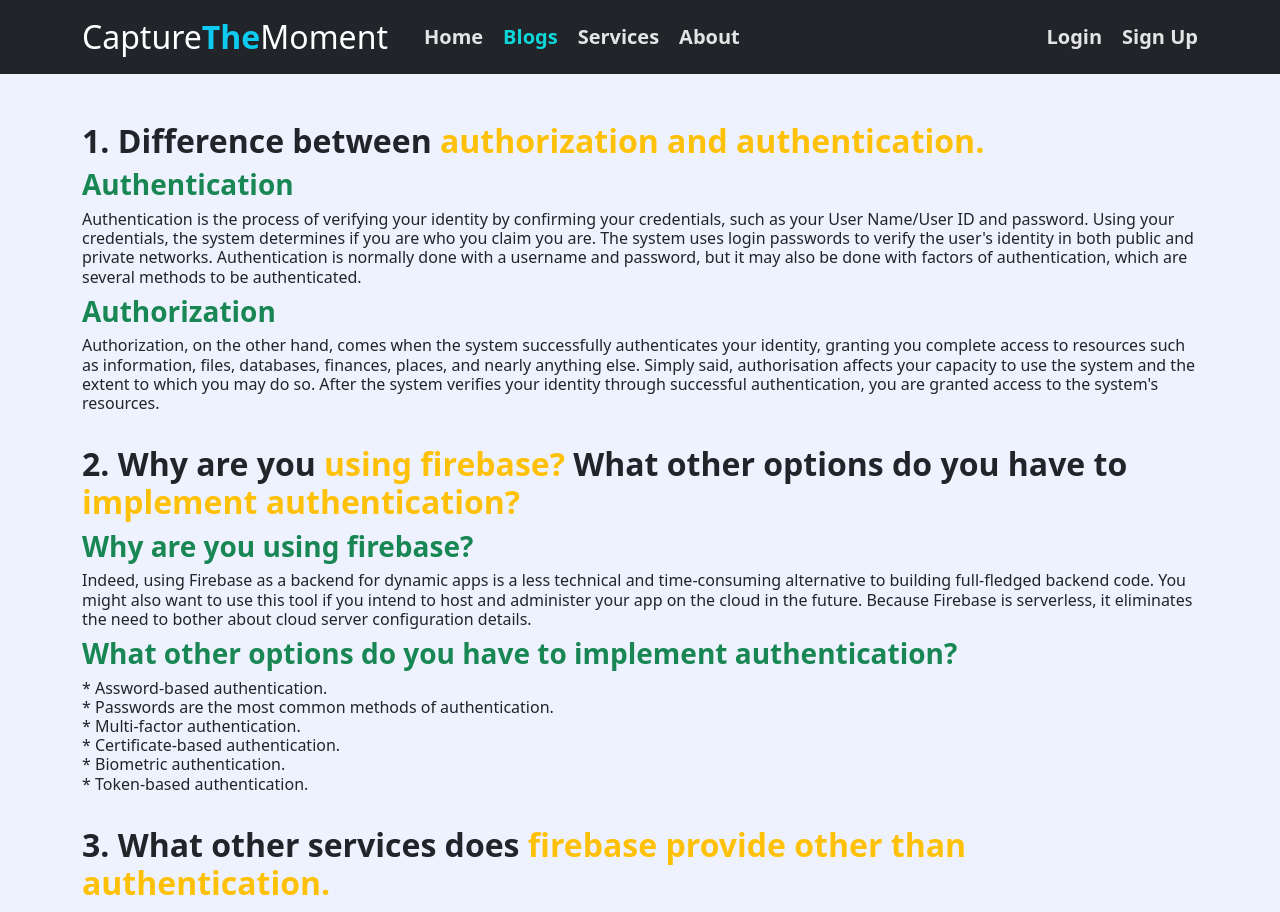
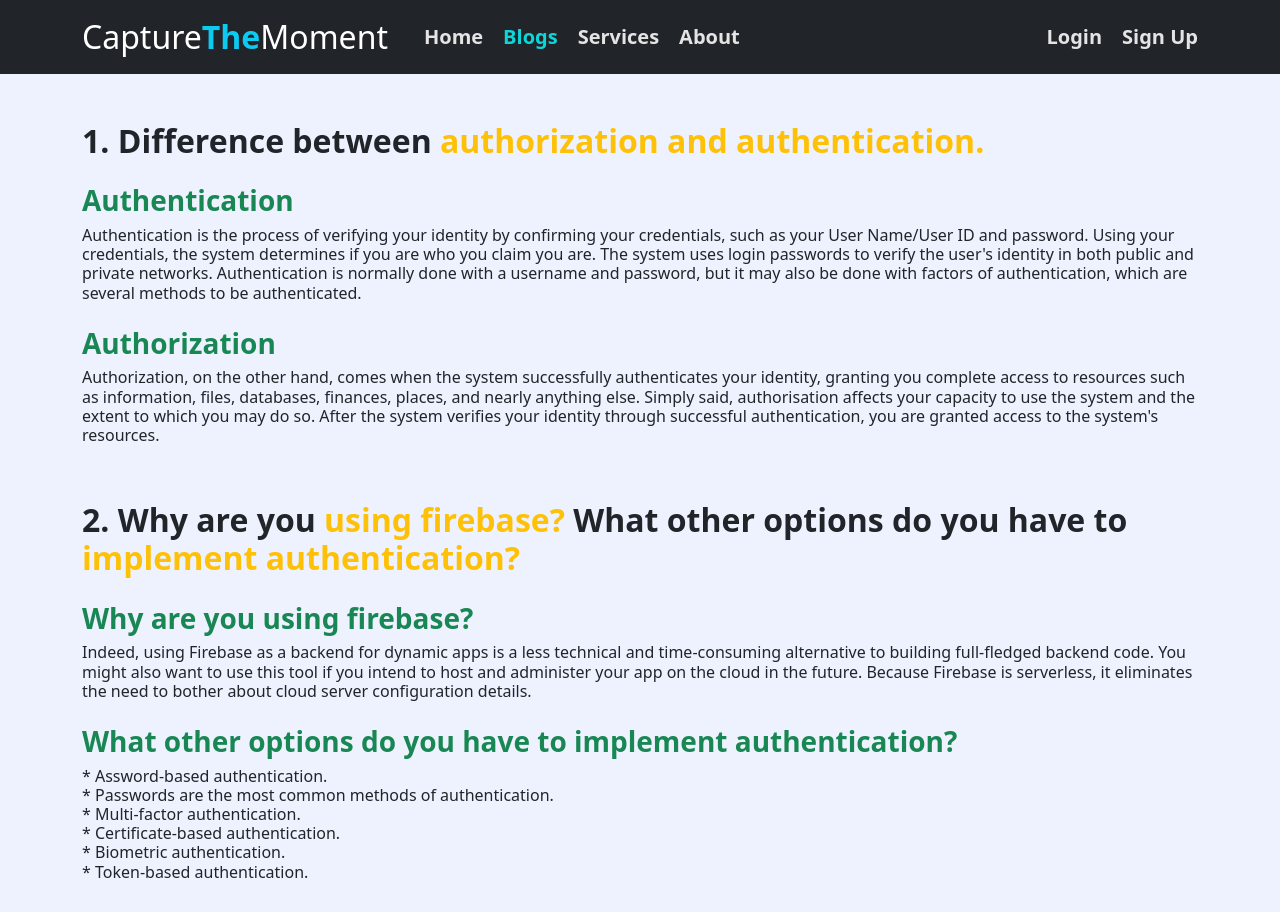
Before and after one commit to azmi0323/bike-hub, a React (Create React App) app: page /blogs in a window 1280 px wide. Shown: the top 912 px of the page. Built offline with nearby package versions, Linux system fonts and the light colour scheme; no server answers.

Commit message:
style about page

```diff
--- a/src/Components/About/About.js
+++ b/src/Components/About/About.js
@@ -1,11 +1,24 @@
-import React from 'react';
-import img from '../../images/img.png'
+import React from "react";
+import img from "../../images/img.png";
 const About = () => {
-    return (
-        <div>
-            <img src={img} alt="" />
-        </div>
-    );
+
+  return (
+    <div className="d-flex align-items-center justify-content-center container gap-4">
+      <div className="col-lg-5">
+        <img src={img} alt="" />
+      </div>
+      <div className="col-lg-7">
+        <h1 className="fw-bold ">
+          Hi I am <span className="text-warning">Aazmi Habib</span>
+        </h1>
+        <h5 className="mt-4">
+          Professional photographer of Bangladesh. I will click your wedding
+          photos and also your wild life photos you want.
+        </h5>
+        <button className="mt-4 fw-bold btn btn-warning">Hair Me</button>
+      </div>
+    </div>
+  );
 };
 
 export default About;
--- a/src/Components/Blogs/Blogs.js
+++ b/src/Components/Blogs/Blogs.js
@@ -3,7 +3,7 @@ import React from "react";
 const Blogs = () => {
   return (
     <div className="container my-5">
-      <h2 className="fw-bold">1. Difference between <span className="text-warning">authorization and authentication.</span></h2>
+      <h2 className="fw-bold my-4">1. Difference between <span className="text-warning">authorization and authentication.</span></h2>
       <h3 className="text-success fw-bold">Authentication</h3>
       <h6>
         Authentication is the process of verifying your identity by confirming
@@ -14,7 +14,7 @@ const Blogs = () => {
         username and password, but it may also be done with factors of
         authentication, which are several methods to be authenticated.
       </h6>
-      <h3 className="text-success fw-bold">Authorization</h3>
+      <h3 className="text-success mt-4 fw-bold">Authorization</h3>
       <h6>
         Authorization, on the other hand, comes when the system successfully
         authenticates your identity, granting you complete access to resources
@@ -25,11 +25,11 @@ const Blogs = () => {
         granted access to the system's resources.
       </h6>
       <br />
-      <h2 className="fw-bold">
+      <h2 className="fw-bold my-4">
         2. Why are you <span className="text-warning">using firebase?</span> What other options do you have to
         <span className="text-warning"> implement authentication?</span>
       </h2>
-      <h3  className="text-success fw-bold">Why are you using firebase?</h3>
+      <h3  className="text-success mt-3 fw-bold">Why are you using firebase?</h3>
       <h6>
         Indeed, using Firebase as a backend for dynamic apps is a less technical
         and time-consuming alternative to building full-fledged backend code.
@@ -38,7 +38,7 @@ const Blogs = () => {
         serverless, it eliminates the need to bother about cloud server
         configuration details.
       </h6>
-      <h3 className="text-success fw-bold">What other options do you have to implement authentication?</h3>
+      <h3 className="text-success mt-4 fw-bold">What other options do you have to implement authentication?</h3>
       <h6>
         * Assword-based authentication. <br />
         * Passwords are the most common methods of authentication. <br />
@@ -47,7 +47,7 @@ const Blogs = () => {
         * Biometric authentication. <br />* Token-based authentication.
       </h6>
       <br />
-      <h2 className="fw-bold">
+      <h2 className="fw-bold my-4">
         3. What other services does <span className="text-warning ">firebase provide other than authentication.</span>
       </h2>
       <h6>
```
